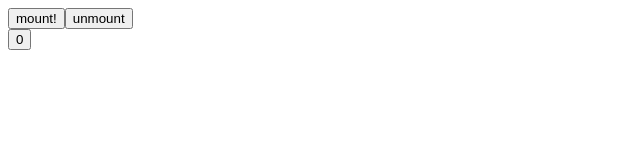
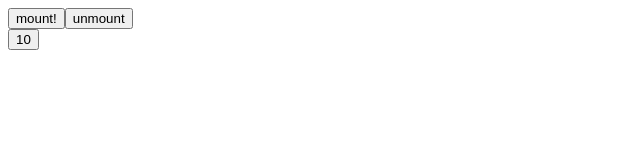
Before and after one commit to RickyV33/React-Playground, a React app: page / in a window 1280 px wide. Both pictures are taken after a click on the button "mount!". Shown: the top 160 px of the page, without its empty margins (0-640 px from the left). Built offline with nearby package versions, Linux system fonts and the light colour scheme.

Commit message:
mess with life cycle methods and state

```diff
--- a/App3.js
+++ b/App3.js
@@ -14,19 +14,23 @@
 
   componentWillMount() {
     console.log('mounting');
+    this.setState({m: 2});
   }
 
   componentDidMount() {
     console.log('mounted');
+    this.inc = setInterval(this.update, 500);
+    console.log(ReactDOM.findDOMNode(this));
   }
 
   componentWillUnmount() {
     console.log('bye!');
+    clearInterval(this.inc);
   }
 
   render() {
     console.log('rendering!');
-    return <button onClick={this.update}>{this.state.val}</button>;
+    return <button onClick={this.update}>{this.state.val * this.state.m}</button>;
   }
 }
 
```
